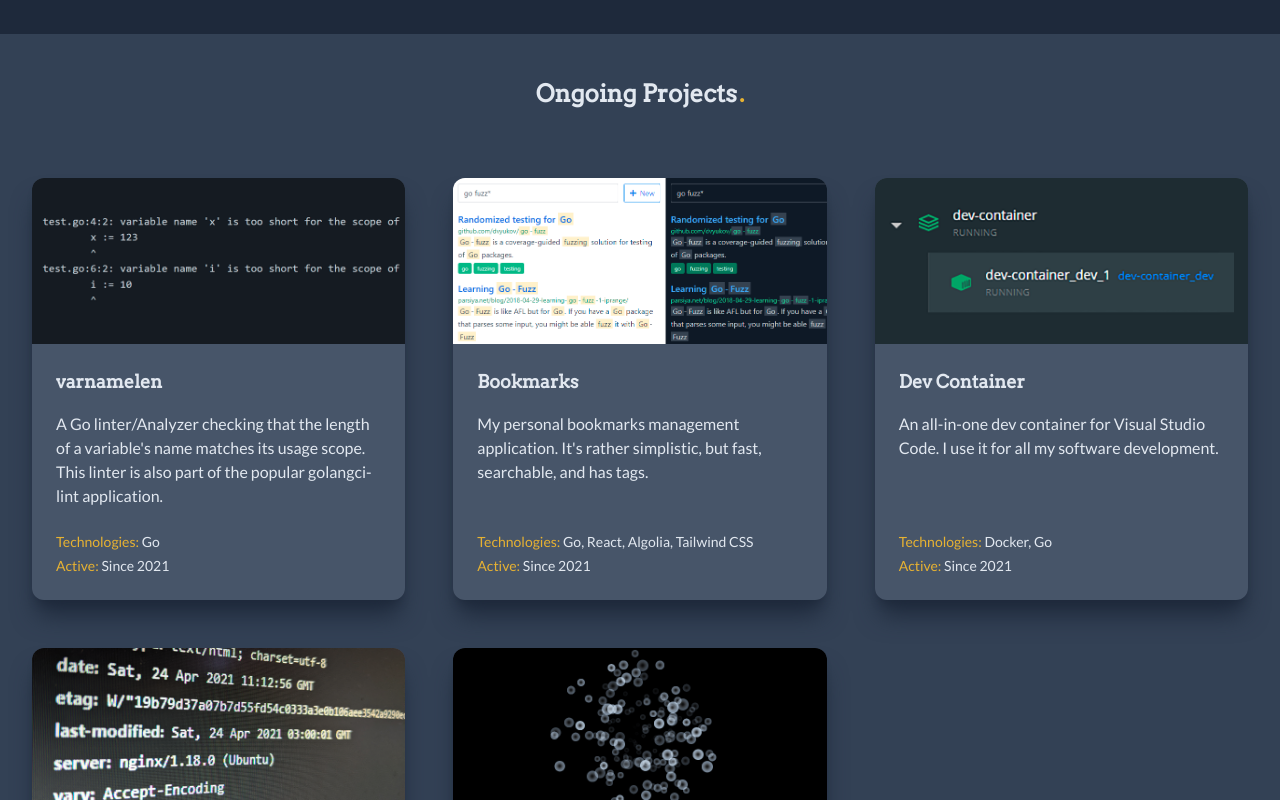
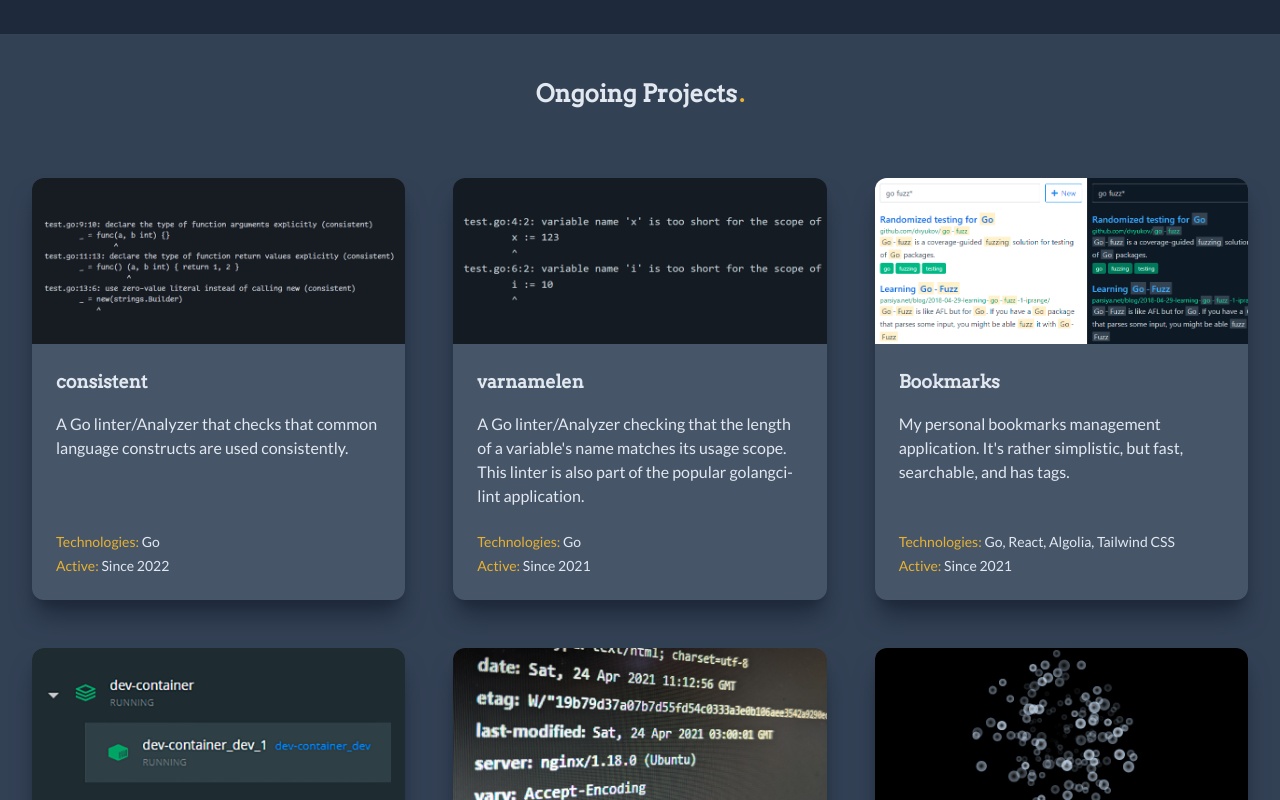
Before and after one commit to blizzy78/maik.schreiber.ms, a React (Create React App) app: page / in a window 1280 px wide. Shown: the part 599-1399 px from the top of the page. Built offline with nearby package versions, Linux system fonts and the light colour scheme; a web font is replaced by a local one; what tailwindcss-gradients would draw is missing.

Commit message:
add consistent

```diff
--- a/src/projects/projects.ts
+++ b/src/projects/projects.ts
@@ -1,11 +1,12 @@
 import * as BookmarksImage from './bookmarks.png'
-import * as VarNameLenImage from './varnamelen.png'
-import * as TwoDeeParticlesImage from './twodeeparticles.png'
 import * as ConditionalHTTPImage from './conditional-http.png'
+import * as ConsistentImage from './consistent.png'
 import * as DevContainerImage from './dev-container.png'
+import * as EbitenUIImage from './ebitenui.png'
 import * as KSPToolbarImage from './ksp-toolbar.png'
 import * as LighthouseImage from './lighthouse.png'
-import * as EbitenUIImage from './ebitenui.png'
+import * as TwoDeeParticlesImage from './twodeeparticles.png'
+import * as VarNameLenImage from './varnamelen.png'
 
 export interface Project {
   url: string
@@ -18,6 +19,15 @@ export interface Project {
 }
 
 export const Projects: Project[] = [
+  {
+    url: 'https://github.com/blizzy78/consistent',
+    image: ConsistentImage,
+    title: 'consistent',
+    description: 'A Go linter/Analyzer that checks that common language constructs are used consistently.',
+    technologies: ['Go'],
+    startYear: 2022
+  },
+
   {
     url: 'https://github.com/blizzy78/varnamelen',
     image: VarNameLenImage,
```
Also changed, not shown: src/projects/consistent.png (added).
